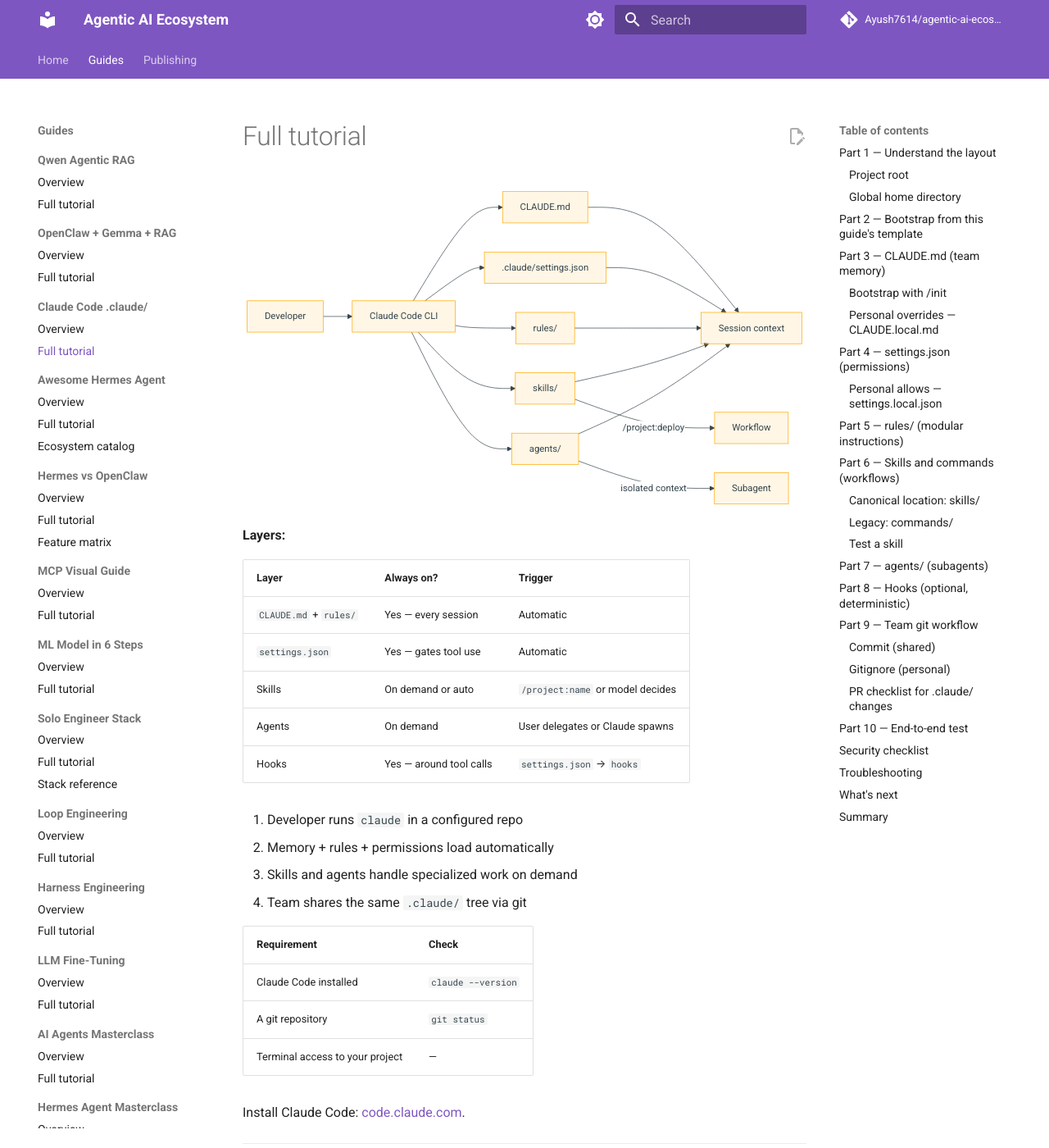
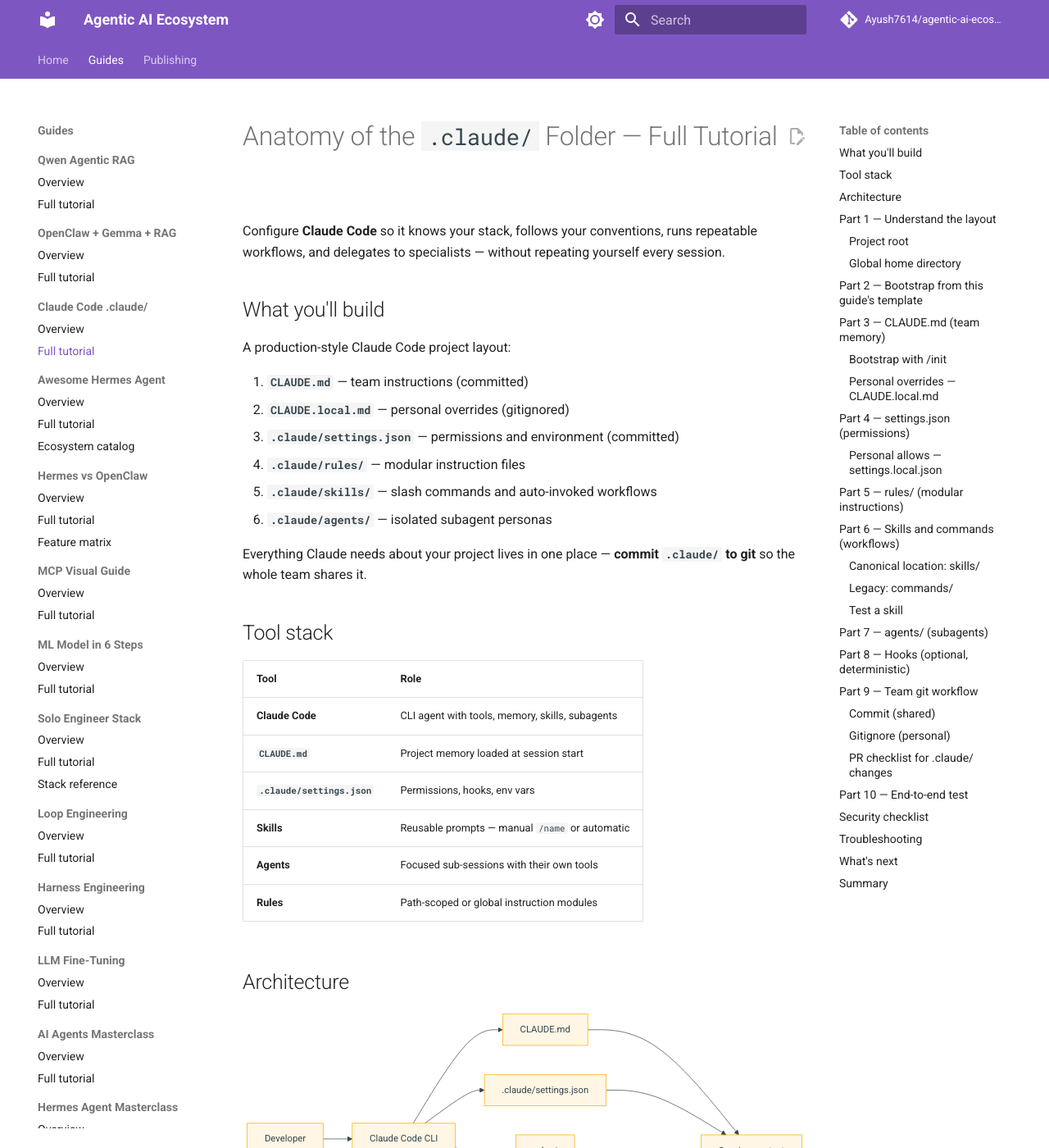
Before and after one commit to Ayush7614/agentic-ai-ecosystem, an MkDocs documentation site: the page built from docs/guides/claude-code-dot-claude/tutorial.md, in a window 1280 px wide and 1400 px high. Shown: the whole window at 82% size. Built offline with MkDocs 1.6.1 and Material for MkDocs 9.7.7, drawn with Linux system fonts in a browser that asks for light colours; comment, search, counter and statistics services are not loaded.

Commit message:
Lead Claude Code tutorial with intro content before the architecture.
Matches the Qwen Agentic RAG / OpenClaw+Gemma+RAG tutorial flow: the
tutorial now opens with the title, intro, "What you'll build", and the
tool stack before the Architecture mermaid diagram. Also adds a
"What you'll build" heading + content (and a Quick start heading) after
the workflow GIF on the overview.

Co-authored-by: Cursor <cursoragent@cursor.com>

```diff
--- a/docs/guides/claude-code-dot-claude/index.md
+++ b/docs/guides/claude-code-dot-claude/index.md
@@ -5,6 +5,12 @@ description: Team-aware Claude Code setup — CLAUDE.md, settings, rules, skills
 
 ![Claude Code project workflow — animated](assets/claude-code-workflow.gif){ width="100%" }
 
+## What you'll build
+
+{% include-markdown "../../../guides/claude-code-dot-claude/TUTORIAL.md" start="## What you'll build" end="## Tool stack" %}
+
+## Quick start
+
 {% include-markdown "../../../guides/claude-code-dot-claude/README.md" start="## Quick start" end="## What's in this guide" %}
 
 [Read the full tutorial →](tutorial.md){ .md-button .md-button--primary }
--- a/docs/guides/claude-code-dot-claude/tutorial.md
+++ b/docs/guides/claude-code-dot-claude/tutorial.md
@@ -3,7 +3,7 @@ title: Anatomy of the .claude/ Folder — Tutorial
 description: Step-by-step Claude Code project setup with skills, rules, agents, and permissions.
 ---
 
-{% include-markdown "../../../guides/claude-code-dot-claude/TUTORIAL.md" start="## Architecture" end="## Session workflow" %}
+{% include-markdown "../../../guides/claude-code-dot-claude/TUTORIAL.md" end="## Session workflow" %}
 
 {% include-markdown "../../../guides/claude-code-dot-claude/TUTORIAL.md" start="## Session workflow" end="## Workflow diagram" %}
 
```
